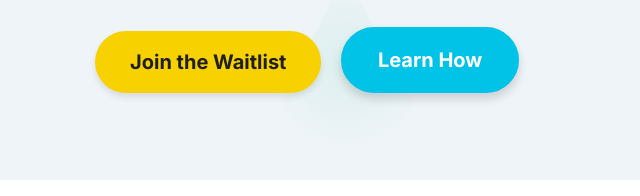
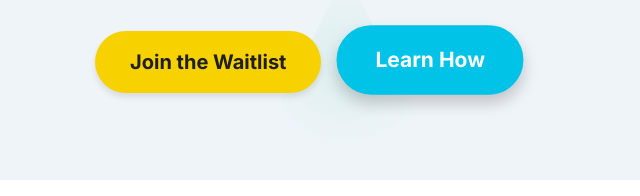
Before and after one commit to Penny-Panda/lumee-landing, a plain HTML site: page index.html in a window 1280 px wide. In both pictures the pointer is over the link "Learn How". Shown: the part 390-586 px from the top of the page, 0-640 px from the left. Drawn offline with nearby package versions, Linux system fonts and the light colour scheme.

Commit message:
Update style.css

```diff
--- a/style.css
+++ b/style.css
@@ -169,6 +169,19 @@ section {
     color: var(--color-light); /* Light text on hover */
     transform: translateY(-2px);
     box-shadow: 0 6px 10px rgba(0,0,0,0.15);
+}
+
+.btn-secondary.btn-large {
+    /* Styles for large secondary buttons */
+    /* Retain base secondary styles, ensure transition is applied */
+    transition: transform 0.2s ease, box-shadow 0.2s ease, background-color 0.2s ease, color 0.2s ease;
+}
+
+.btn-secondary.btn-large:hover {
+    background-color: var(--color-secondary); /* Ensure these are explicitly set for hover */
+    color: var(--color-light);
+    transform: translateY(-2px) scale(1.05); /* Combine translateY with scale for hover */
+    box-shadow: 0 8px 15px rgba(0,0,0,0.2); /* Enhanced shadow */
 }
 
 .btn-large {
```
